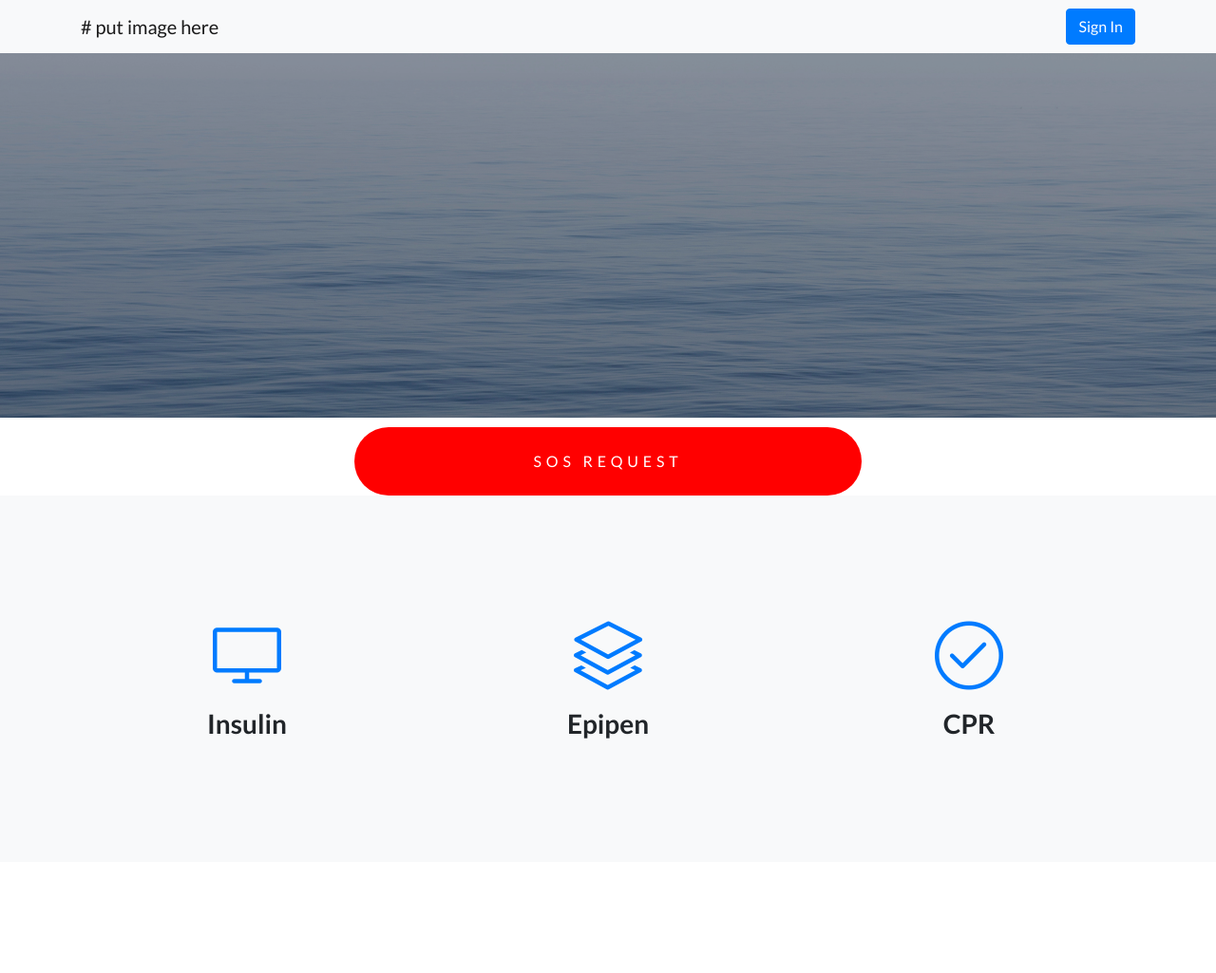
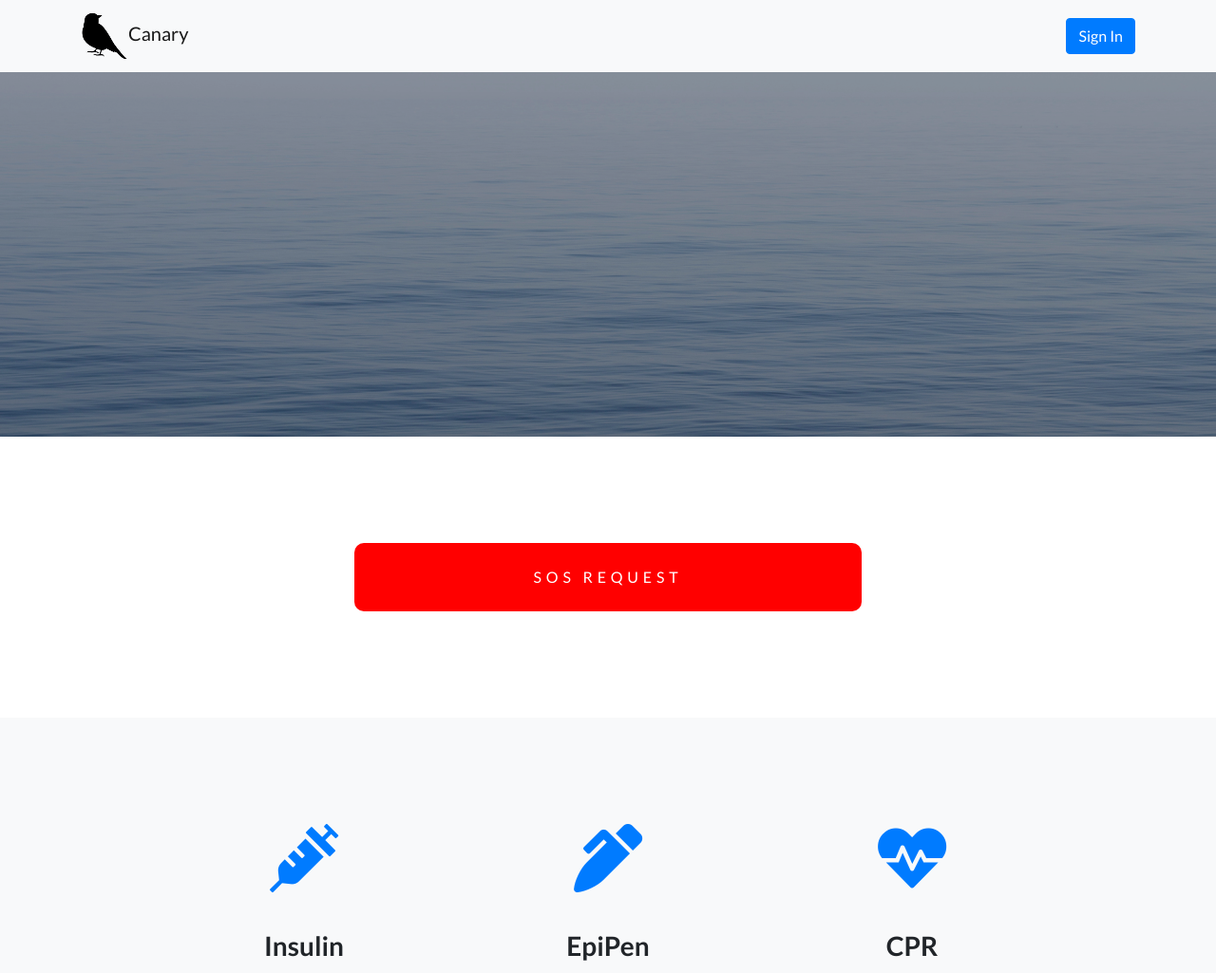
Before and after one commit to le-rich/Canary-AH19, a website: page index.html in a window 1280 px wide. Shown: the top 1025 px of the page at 95% size. Before the commit the page ends 908 px from the top, so only its background shows below. Drawn offline with nearby package versions, Linux system fonts and the light colour scheme; no server answers.

Commit message:
Added CSS

```diff
--- a/css/landing-page.css
+++ b/css/landing-page.css
@@ -51,6 +51,8 @@ header.masthead h1 {
   }
 }
 
+img { width: 50px; }
+
 .showcase .showcase-text {
   padding: 3rem;
 }
@@ -87,21 +89,6 @@ header.masthead h1 {
   font-size: 5rem;
 }
 
-.testimonials {
-  padding-top: 7rem;
-  padding-bottom: 7rem;
-}
-
-.testimonials .testimonial-item {
-  max-width: 18rem;
-}
-
-.testimonials .testimonial-item img {
-  max-width: 12rem;
-  -webkit-box-shadow: 0px 5px 5px 0px #adb5bd;
-  box-shadow: 0px 5px 5px 0px #adb5bd;
-}
-
 .call-to-action {
   position: relative;
   background-color: #343a40;
--- a/index.html
+++ b/index.html
@@ -23,13 +23,14 @@
 
   <style>
     #sos-button{
-      margin-top:10px;
+      margin-top: 7rem;
+      margin-bottom: 7rem;
       background-color: red;
-      left: 0;
-      right: 0;
+      /* left: 0;
+      right: 0; */
       margin-left: auto;
       margin-right: auto;
-      border-radius: 50px;
+      border-radius: 10px;
       color: white;
       letter-spacing: 0.3em;
     }
@@ -55,7 +56,7 @@
     <!-- Navigation -->
     <nav class="navbar navbar-light bg-light static-top">
       <div class="container">
-        <a class="navbar-brand" href="#"># put image here</a>
+        <a class="navbar-brand" href="#"><img id="canary-logo" src="img/canary.png" alt="canary-logo">Canary</a>
         <a class="btn btn-primary" href="#">Sign In</a>
       </div>
     </nav>
@@ -83,28 +84,29 @@
 
 
     <section class="features-icons bg-light text-center">
-      <div class="container">
+      <div class="container-fluid">
         <div class="row">
-          <div class="col-lg-4 md-4, sm-4">
-            <div class="features-icons-item mx-auto mb-5 mb-lg-0 mb-lg-3">
-              <div class="features-icons-icon d-flex">
-                <i class="icon-screen-desktop m-auto text-primary"></i>
+          <div class="col-3 ml-auto">
+            <div class="features-icons-item mx-auto">
+              <div class="features-icons-icon">
+                <i class="fas fa-syringe m-auto text-primary"></i>
+                <!-- <i class="icon-screen-desktop m-auto text-primary"></i> -->
               </div>
               <h3>Insulin</h3>
             </div>
           </div>
-          <div class="col-lg-4 md-4, sm-4">
-            <div class="features-icons-item mx-auto mb-5 mb-lg-0 mb-lg-3">
-              <div class="features-icons-icon d-flex">
-                <i class="icon-layers m-auto text-primary"></i>
+          <div class="col-3">
+            <div class="features-icons-item mx-auto">
+              <div class="features-icons-icon">
+                <i class="fas fa-pen-alt m-auto text-primary"></i>
               </div>
-              <h3>Epipen</h3>
+              <h3>EpiPen</h3>
             </div>
           </div>
-          <div class="col-lg-4 md-4, sm-4">
-            <div class="features-icons-item mx-auto mb-0 mb-lg-3">
-              <div class="features-icons-icon d-flex">
-                <i class="icon-check m-auto text-primary"></i>
+          <div class="col-3 mr-auto">
+            <div class="features-icons-item mx-auto">
+              <div class="features-icons-icon">
+                <i class="fas fa-heartbeat m-auto text-primary"></i>
               </div>
               <h3>CPR</h3>
             </div>
@@ -115,10 +117,8 @@
 
 
 
-    <!--  -->
-
     <!-- Footer -->
-    <!-- <footer class="footer bg-light">
+    <footer class="footer bg-light">
       <div class="container">
         <div class="row">
           <div class="col-lg-6 h-100 text-center text-lg-left my-auto">
@@ -139,7 +139,7 @@
                 <a href="#">Privacy Policy</a>
               </li>
             </ul>
-            <p class="text-muted small mb-4 mb-lg-0">&copy; Your Website 2019. All Rights Reserved.</p>
+            <p class="text-muted small mb-4 mb-lg-0">&copy; Canary 2019. All Rights Reserved.</p>
           </div>
           <div class="col-lg-6 h-100 text-center text-lg-right my-auto">
             <ul class="list-inline mb-0">
@@ -162,7 +162,7 @@
           </div>
         </div>
       </div>
-    </footer> -->
+    </footer>
 
     <!-- Bootstrap core JavaScript -->
     <script src="vendor/jquery/jquery.min.js"></script>
```
Also changed, not shown: img/canary.png (added), img/cpr.png (added), img/epipen.png (added), img/insulin.png (added).
